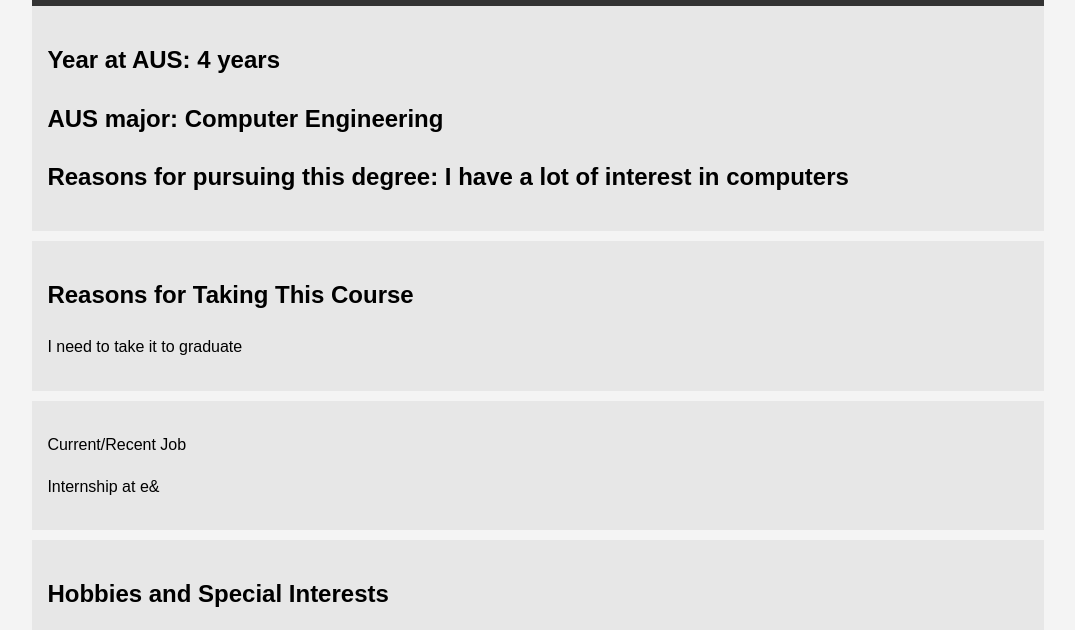
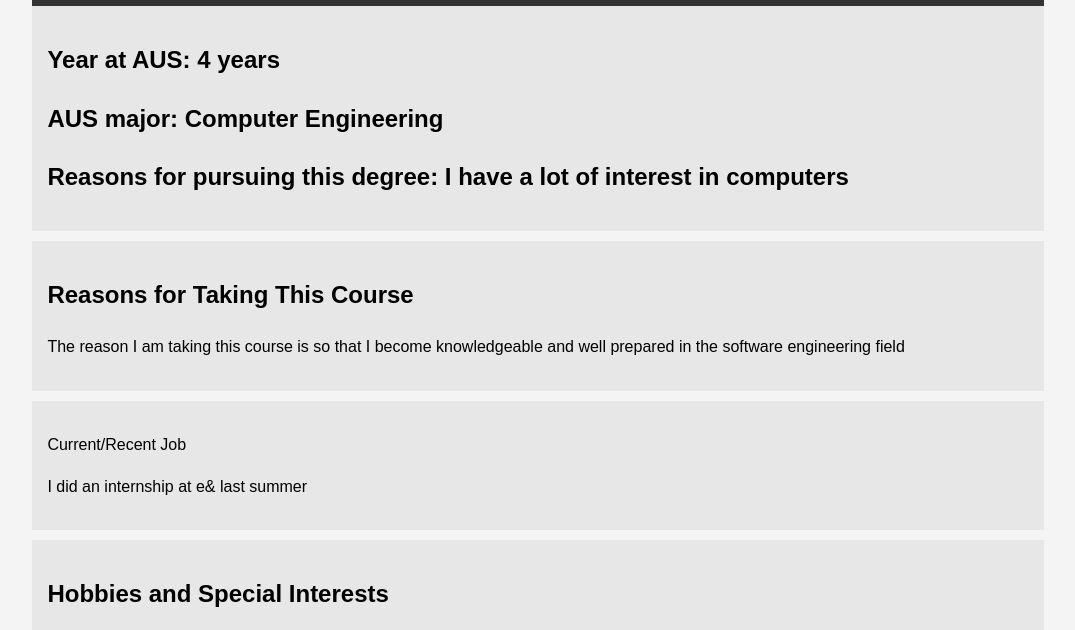
Before and after one commit to MHK-404/aboutme, a plain HTML site: page index.html in a window 1280 px wide. Shown: the part 144-774 px from the top of the page, without its empty margins (102-1177 px from the left). Drawn offline with Linux system fonts and the light colour scheme.

Commit message:
Update index.html

```diff
--- a/index.html
+++ b/index.html
@@ -43,12 +43,12 @@
 
 		<section class="course">
             <h2>Reasons for Taking This Course</h2>
-            <p>I need to take it to graduate</p>
+            <p>The reason I am taking this course is so that I become knowledgeable and well prepared in the software engineering field</p>
         </section>
 
 		<section class="job">
             <p>Current/Recent Job</p>
-			<p>Internship at e&</p>
+			<p>I did an internship at e& last summer </p>
         </section>
 
         <section class="hobbies">
```
